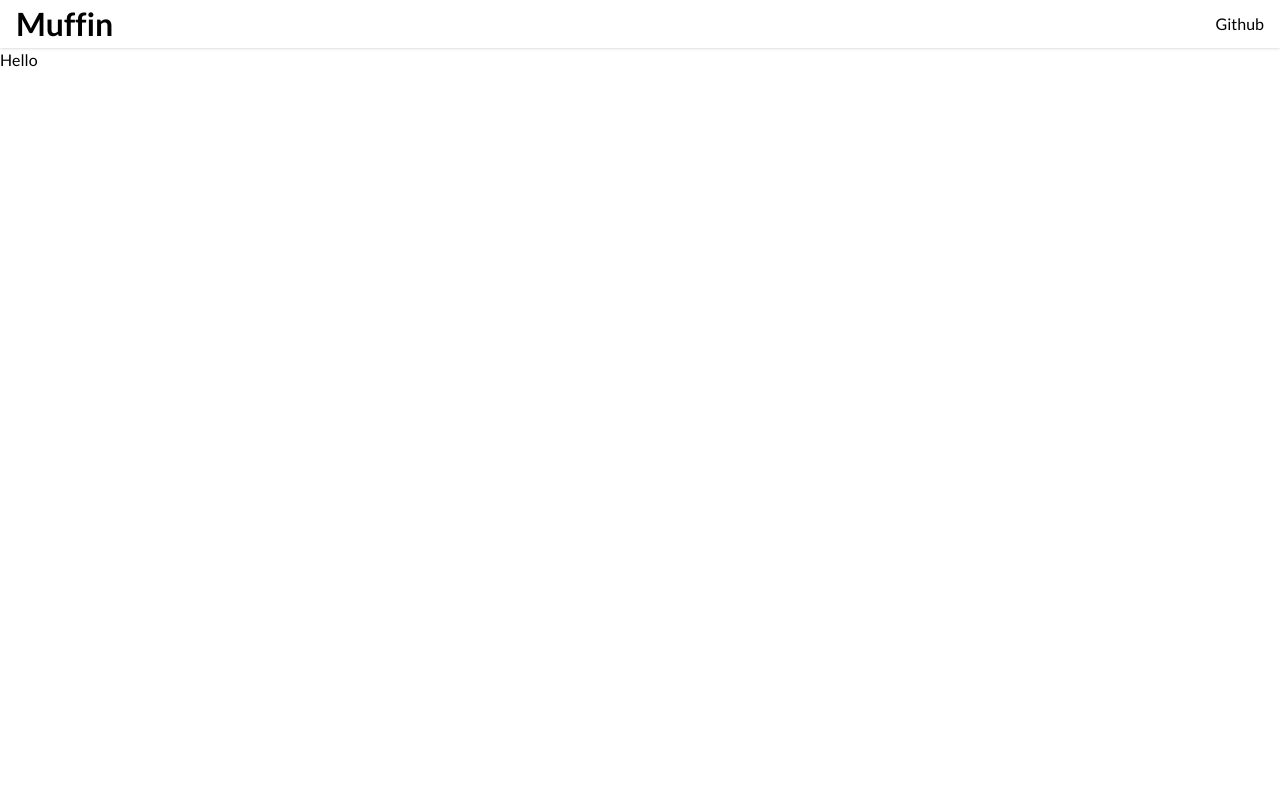
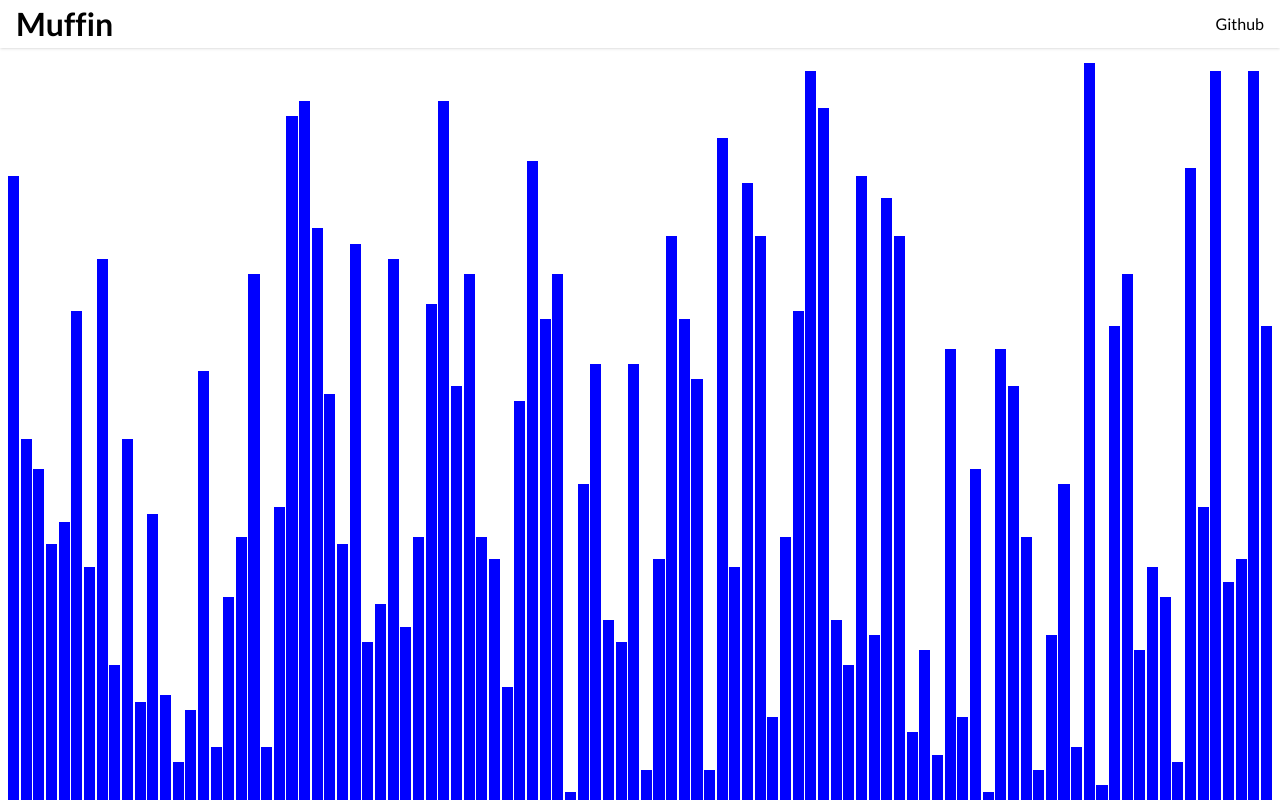
Before and after one commit to ealpizr/muffin, a React (Vite) app: page / in a window 1280 px wide. Built offline with nearby package versions, Linux system fonts and the light colour scheme.

Commit message:
add visualizer component

```diff
--- a/src/App.tsx
+++ b/src/App.tsx
@@ -1,11 +1,12 @@
 import styled from "styled-components";
 import Header from "./components/Header";
+import Visualizer from "./components/Visualizer";
 
 const App = () => {
   return (
     <AppContainer>
       <Header />
-      <p>Hello</p>
+      <Visualizer />
     </AppContainer>
   );
 };
--- /dev/null
+++ b/src/components/Visualizer.tsx
@@ -0,0 +1,34 @@
+import styled from "styled-components";
+
+const Visualizer = () => {
+  const arr = Array.from({ length: 100 }, () =>
+    Math.floor(Math.random() * 100)
+  );
+
+  const width = window.innerWidth / arr.length;
+
+  return (
+    <VisualizerContainer>
+      {arr.map((h) => (
+        <VisualizerItem height={h} width={width} />
+      ))}
+    </VisualizerContainer>
+  );
+};
+
+const VisualizerContainer = styled.div`
+  height: 100%;
+  width: 100%;
+  padding: 0 0.5rem;
+  display: flex;
+  align-items: flex-end;
+  gap: 0.1rem;
+`;
+
+const VisualizerItem = styled.div<{ height: number; width: number }>`
+  height: ${({ height }) => height}%;
+  width: ${({ width }) => width}%;
+  background: blue;
+`;
+
+export default Visualizer;
```
